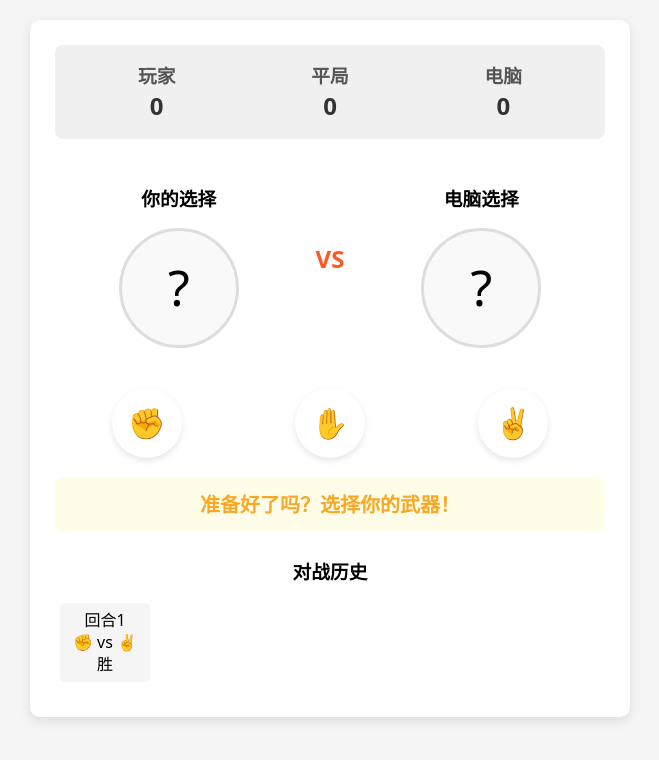
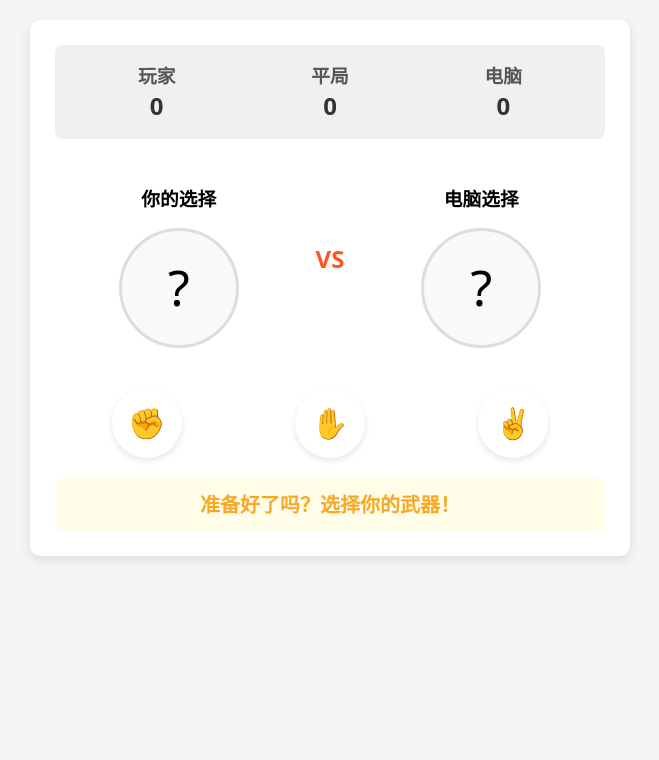
Before and after one commit to BlakeNeko/rock-paper-scissors, a Vue app: page / in a window 1280 px wide. Shown: the top 760 px of the page, without its empty margins (310-969 px from the left). Built offline with nearby package versions, Linux system fonts and the light colour scheme.

Commit message:
显示对局历史

```diff
--- a/src/App.vue
+++ b/src/App.vue
@@ -84,7 +84,10 @@ function handlePlayerChoice(choice) {
     ></BattleArea>
     <PlayerChoice @choice="handlePlayerChoice"></PlayerChoice>
     <Message :result="gameState.result"></Message>
-    <BattleHistory></BattleHistory>
+    <BattleHistory
+      :history="gameHistory"
+      v-if="gameHistory.length > 0"
+    ></BattleHistory>
   </div>
 </template>
 
--- a/src/components/BattleHistory.vue
+++ b/src/components/BattleHistory.vue
@@ -1,13 +1,28 @@
-<script setup></script>
+<script setup>
+defineProps(['history']);
+
+function getEachRoundResultString(result) {
+  switch (result) {
+    case 'win':
+      return '胜';
+    case 'lose':
+      return '负';
+    case 'draw':
+      return '平';
+  }
+}
+</script>
 
 <template>
   <div class="history">
     <h3>对战历史</h3>
     <div class="round-history">
-      <div class="round">
-        <div>回合1</div>
-        <div>✊ vs ✌️</div>
-        <div>胜</div>
+      <div v-for="(item, index) in history" :key="index" class="round">
+        <div>回合{{ item.round }}</div>
+        <div>{{ item.player }} vs {{ item.computer }}</div>
+        <div>
+          {{ getEachRoundResultString(item.result) }}
+        </div>
       </div>
     </div>
   </div>
```
